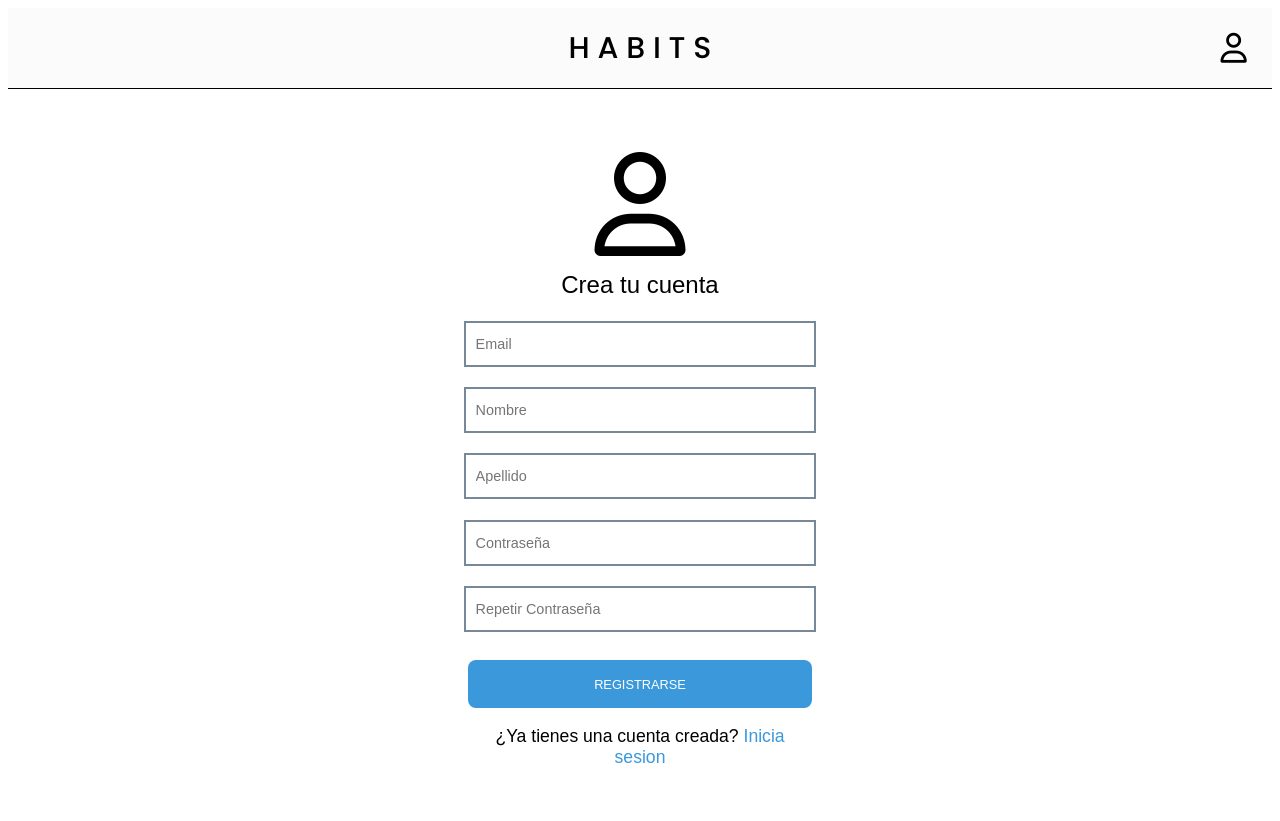
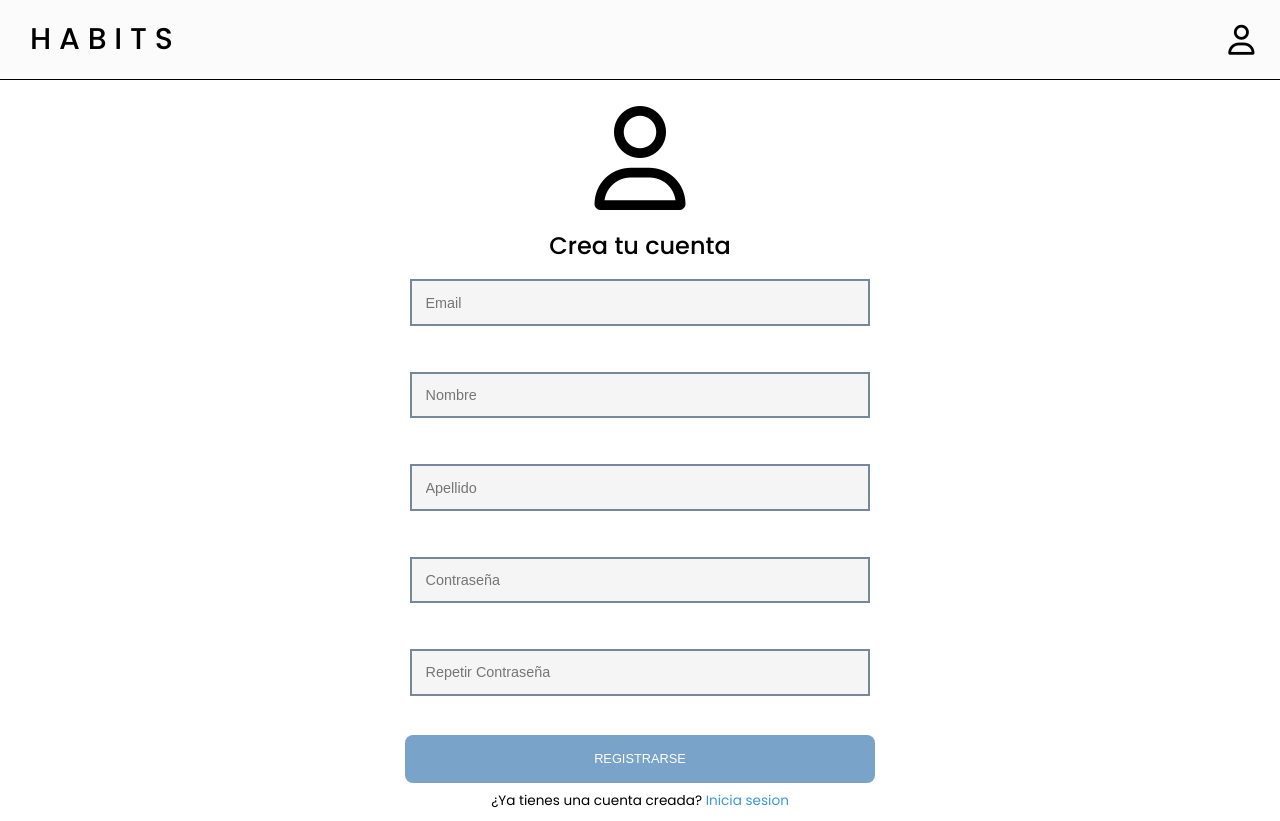
Before and after one commit to JuanManuelSo/ProyectoFinal, a Python web app: template Templates/register.html in a window 1280 px wide. Before the commit the page ends 763 px from the top, so only its background shows below. Run offline with Jinja, Linux system fonts and the light colour scheme; the template is opened without the code that fills it, so the values that code supplies are empty; some libraries are stand-ins or nearby versions.

Commit message:
Login y register ajustados

```diff
--- a/Styles/register.css
+++ b/Styles/register.css
@@ -1,11 +1,11 @@
 *{
-    font-family: sans-serif;
+    padding: 0;
+    margin: 0;
+    box-sizing: border-box;
 }
 
 body{
-    display: flex;
-    flex-direction: column;
-    align-items: center;
+    min-height: 100vh
 }
 
 .header {
@@ -33,60 +33,81 @@ body{
     font-family: "Poppins", sans-serif;
     font-size: 30px;
     font-weight: 500;
-    margin: auto;
+    text-decoration: none;
+    color: black;
 }
 
-.register {
+.register-icon{
     position: absolute;
     color: black;
     right: 0;
     margin-right: 2%;
 }
 
-.register i{
+.register-icon i{
     border-radius:1vh;
     font-size: 30px;
     text-align: center;
 }
 
-.register i:hover{
+.register-icon i:hover{
     color: rgb(59, 152, 219);
     transition: 250ms;
 }
 
-.contenedorPadre{
+/* Register */
+
+.register{
+
+    display: flex;
+    justify-content: center;
+    align-items: center;
+    font-family: "Poppins",sans-serif;
+}
+
+.register-conteiner{
     display: flex;
     flex-direction: column;
     align-items: center;
     justify-content: center;
     width: 40vw;
-    height: 80vh;
+    height: 100%;
     min-height: 500px;
     min-width: 400px;
-    margin-top: 5%;
+    margin-top: 2%;
+
 }
 
-.creaTuCuenta{
+.crear-cuenta{
     text-align: center;
     height: 30%;
 }
 
-.creaTuCuenta i{
+.crear-cuenta i{
     font-size: 13vh;
     margin-bottom: 10%;
 }
 
-.creaTuCuenta h1{
+.crear-cuenta p{
+    font-family: "Poppins",sans-serif;
+    font-weight: 500;
     text-align: center;
-    margin-top: 0px;
     font-size: 3vh;
-    font-weight: 1;
+    margin-bottom: 5%;
+
 }
 
 .formulario{
     margin-top: -1%;
     width: 70%;
     height: 100%;
+}
+
+.register-forms{
+    width: 700px;
+    display: flex;
+    align-items: center;
+    justify-content: center;
 }
 
 .forms{
@@ -101,24 +122,25 @@ body{
     color: lightslategray;
     font-size: 1.8vh;
     width: 100%;
-    height: 5vh;
-    margin-bottom: 6%;
-    padding-left: 3%;
+    height: 5.8vh;
+    margin-bottom: 10%;
+    padding: 0 0 0 3%;
+    background-color: #F5F5F5;
 }
 
 .forms input:last-child{
     margin-bottom: 0%;
 }
 
-.tieneCuenta{
+.register-link{
     margin-top: 3%;
     height: 30%;
     padding: 2%;
     text-align: center;
 }
 
-.botonRegistro{
-    background-color: rgb(59, 152, 219);
+.btn-register{
+    background-color: #7AA3C9;
     color: white;
     font-size: 1.6vh;
     width: 100%;
@@ -127,22 +149,23 @@ body{
     border: none;
 }
 
-.botonRegistro:hover{
-    background-color: rgb(9, 104, 172);
+.btn-register:hover{
+    background-color:rgb(9, 104, 172);;
     transition: 500ms;
     cursor: pointer;
 }
 
-.tieneCuenta p{
-    font-size: 2.2vh;
+.register-link p{
+    font-size: 1.7vh;
+    margin-top: 1.8%;
 }
 
-.tieneCuenta a{
+.register-link a{
     color: rgb(59, 152, 219);
     text-decoration: none;
 }
 
-.tieneCuenta a:hover{
+.register-link a:hover{
     color: rgb(9, 104, 172);
     text-decoration: underline;
 }
--- a/Templates/register.html
+++ b/Templates/register.html
@@ -17,15 +17,17 @@
 <body>
     <header class="header">
         <div class="header-content">
-            <p class="name">H A B I T S</p>
-            <a href="#" class="register"><i class="fa-regular fa-user"></i></a>
+            <a href="/templates/index.html" class="name">H A B I T S</a>
+            <a href="/templates/register.html" class="register-icon"><i class="fa-regular fa-user"></i></a>
         </div>
     </header>
-    <div class="contenedorPadre">
-        <div class="creaTuCuenta">
+    <section class="register">
+        <div class="register-conteiner">
+            <div class="crear-cuenta">
                 <i class="fa-regular fa-user"></i>
-            <h1>Crea tu cuenta</h1>
+                <p>Crea tu cuenta</p>
             </div>
+            <div class="register-forms">
                 <form action="registro" class="formulario">
                     <div class="forms">
                         <input type="text" placeholder="Email">
@@ -34,11 +36,15 @@
                         <input type="password" placeholder="Contraseña">
                         <input type="password" placeholder="Repetir Contraseña">
                     </div>
-            <div class="tieneCuenta">
-                <input type="submit" value="REGISTRARSE" class="botonRegistro">
-                <p>¿Ya tienes una cuenta creada? <a href="/Templates/login.html">Inicia sesion</a></p>
+                    <div class="register-link">
+                        <input type="submit" value="REGISTRARSE" class="btn-register">
+                        <p>¿Ya tienes una cuenta creada? <a href="../templates/login.html">Inicia sesion</a></p>
                     </div>
                 </form>
             </div>
+
+        </div>
+    </section>
+
 </body>
 </html>
--- a/styles/style.css
+++ b/styles/style.css
@@ -32,7 +32,10 @@ body {
     font-family: "Poppins", sans-serif;
     font-size: 30px;
     font-weight: 500;
+    text-decoration: none;
+    color: black;
 }
+
 
 .register {
     position: relative;
--- a/templates/index.html
+++ b/templates/index.html
@@ -12,14 +12,14 @@
     <link href="https://fonts.googleapis.com/css2?family=Prompt:ital,wght@0,100;0,200;0,300;0,400;0,500;0,600;0,700;0,800;0,900;1,100;1,200;1,300;1,400;1,500;1,600;1,700;1,800;1,900&display=swap" rel="stylesheet">
 
 
-    <link rel="stylesheet" href="../css/styles.css">
+    <link rel="stylesheet" href="../styles/style.css">
     <link href="https://unpkg.com/aos@2.3.1/dist/aos.css" rel="stylesheet"> <!--Link para animaciones-->
 </head>
 <body>
     <header class="header">
         <div class="header-content">
-            <p class="name">H A B I T S</p>
-            <a href="#" class="register"><i class="fa-regular fa-user"></i></a>
+            <a href="/templates/index.html" class="name">H A B I T S</a>
+            <a href="/templates/register.html" class="register"><i class="fa-regular fa-user"></i></a>
         </div>
     </header>
     <main class="main">
```
Also changed, not shown: Styles/login.css (+52 -45 lines), Templates/login.html (+19 -9 lines). Lines whose indentation alone changed are shown as unchanged.
